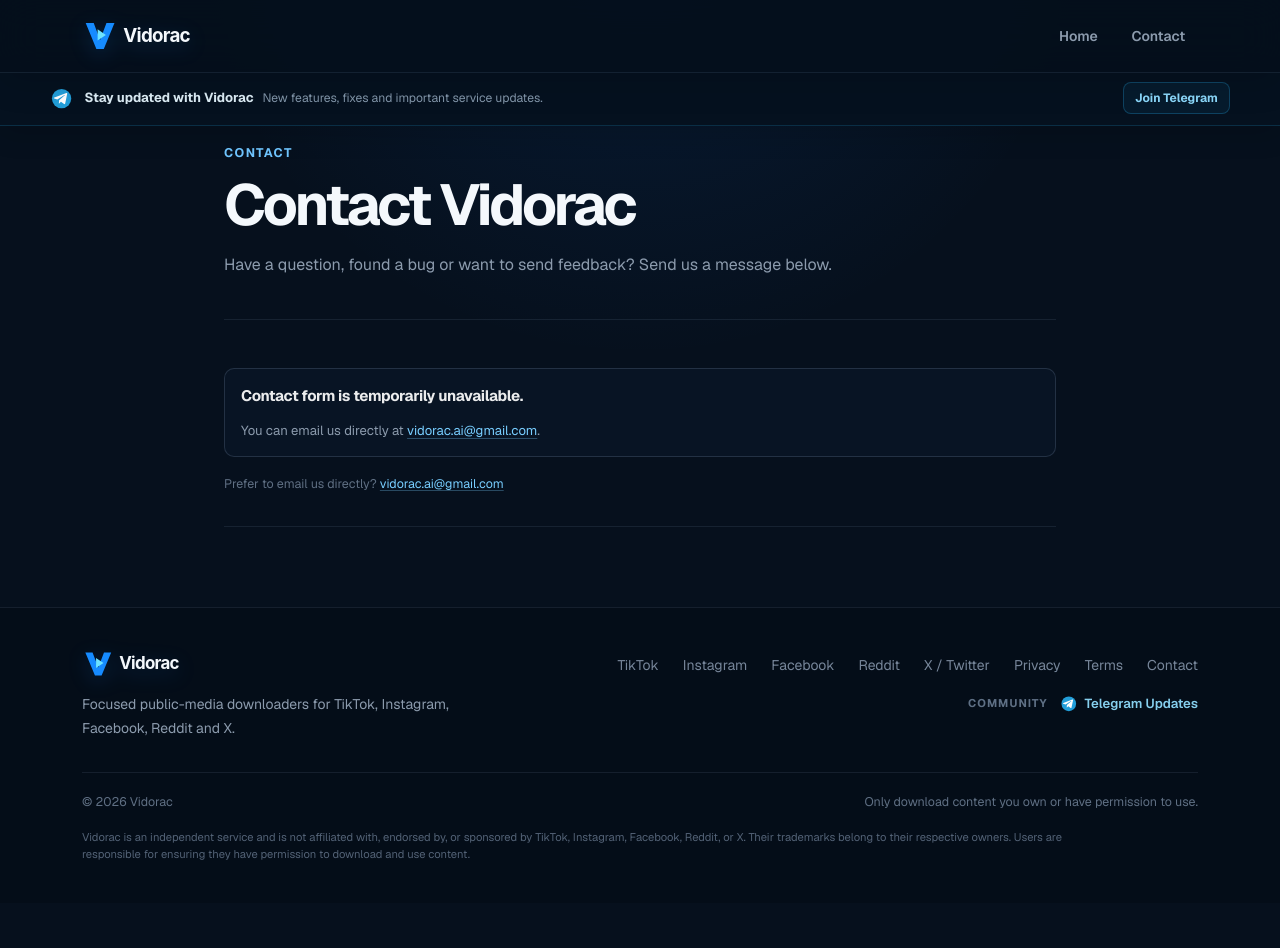
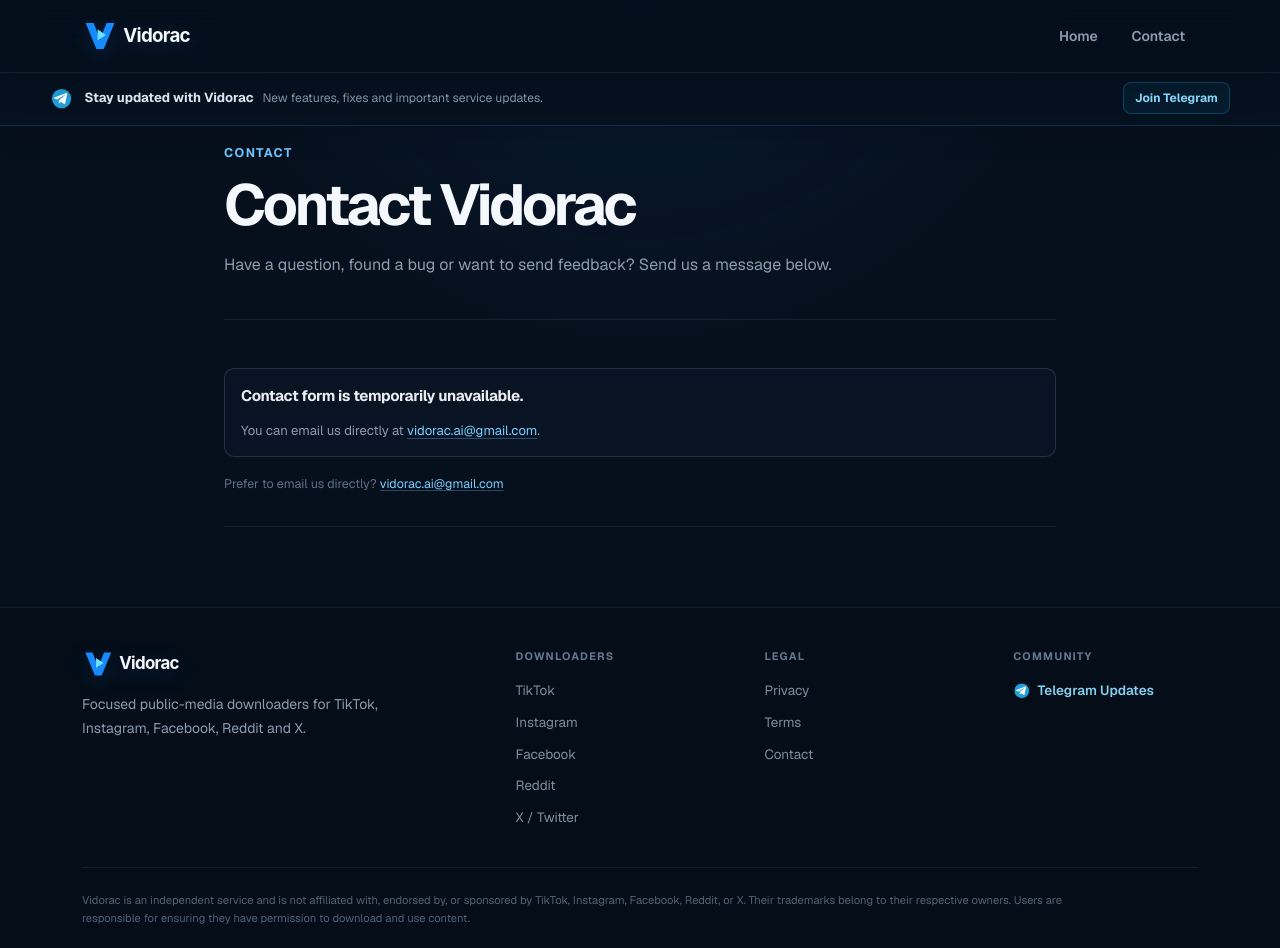
Before and after one commit to futbolisticap-creator/vidorac, a Next.js app in the folder frontend/: page /contact in a window 1280 px wide. Shown: the top 948 px of the page. Before the commit the page ends 903 px from the top, so only its background shows below. Built offline with nearby package versions, Linux system fonts and the light colour scheme; no server answers.

Commit message:
Refactor Vidorac footer layout

```diff
--- a/frontend/src/app/globals.css
+++ b/frontend/src/app/globals.css
@@ -1253,12 +1253,14 @@
   color: #8290a3;
 }
 
-.footer-main {
-  display: flex;
+.footer-columns {
+  display: grid;
+  grid-template-columns: minmax(0, 2fr) repeat(3, minmax(0, 1fr));
   align-items: flex-start;
-  justify-content: space-between;
-  gap: 3rem;
-}
+  gap: clamp(2rem, 5vw, 4.5rem);
+}
+
+.footer-brand-column { max-width: 21rem; }
 
 .footer-brand {
   display: flex;
@@ -1272,28 +1274,33 @@
 
 .footer-brand-logo { width: 7.75rem; }
 
-.footer-links {
-  display: flex;
-  flex-wrap: wrap;
-  justify-content: flex-end;
-  gap: 1rem 1.5rem;
-  padding-top: 0.45rem;
-  color: #77869a;
-  font-size: 0.875rem;
-}
-
-.footer-navigation-groups { display: grid; justify-items: end; gap: 1.1rem; }
-.footer-community { display: flex; align-items: center; gap: 0.8rem; }
-.footer-community > p { color: #5f7085; font-size: 0.7rem; font-weight: 650; letter-spacing: 0.09em; text-transform: uppercase; }
-.footer-community a { display: inline-flex; align-items: center; gap: 0.4rem; color: #86cfee; font-size: 0.82rem; font-weight: 600; text-decoration: none; }
+.footer-link-column { min-width: 0; }
+
+.footer-column-title {
+  margin-bottom: 1rem;
+  color: #65778e;
+  font-size: 0.68rem;
+  font-weight: 680;
+  letter-spacing: 0.11em;
+  text-transform: uppercase;
+}
+
+.footer-column-links {
+  display: flex;
+  align-items: flex-start;
+  flex-direction: column;
+  gap: 0.72rem;
+  color: #7f8da0;
+  font-size: 0.84rem;
+}
+
+.footer-column-links a { color: inherit; text-decoration: none; transition: color 160ms ease; }
+.footer-column-links a:hover { color: #d7e3ef; }
+.footer-community a { display: inline-flex; align-items: center; gap: 0.42rem; color: #86cfee; font-weight: 600; }
 .footer-community a:hover { color: #c5edff; }
 .footer-community svg { width: 1.1rem; height: 1.1rem; }
 
-.footer-links span[aria-disabled="true"] { cursor: default; }
-.footer-links a:not(.support-button) { color: inherit; text-decoration: none; }
-.footer-links a:not(.support-button):hover { color: var(--text); }
-
-.footer-links a:not(.support-button):focus-visible,
+.footer-column-links a:focus-visible,
 .information-links a:focus-visible,
 .information-email:focus-visible,
 .information-inline-link:focus-visible,
@@ -1305,19 +1312,22 @@
 
 .footer-legal {
   max-width: 64rem;
-  margin-top: 1.1rem;
   color: #536276;
   font-size: 0.7rem;
-  line-height: 1.5;
+  line-height: 1.6;
+}
+
+.footer-lower {
+  margin-top: 2.5rem;
+  padding-top: 1.5rem;
+  border-top: 1px solid var(--border-soft);
 }
 
 .footer-bottom {
   display: flex;
   justify-content: space-between;
   gap: 1.5rem;
-  margin-top: 2rem;
-  padding-top: 1.25rem;
-  border-top: 1px solid var(--border-soft);
+  margin-top: 1.15rem;
   color: var(--text-faint);
   font-size: 0.78rem;
 }
@@ -1602,6 +1612,10 @@
 
 @keyframes analysis-spin {
   to { transform: rotate(360deg); }
+}
+
+@media (max-width: 960px) {
+  .footer-columns { grid-template-columns: minmax(0, 1.4fr) minmax(0, 1fr); }
 }
 
 @media (max-width: 767px) {
@@ -1621,11 +1635,9 @@
   .section-heading { align-items: flex-start; flex-direction: column; gap: 0.75rem; }
   .steps-grid { grid-template-columns: 1fr; gap: 2.25rem; }
   .step-card { max-width: 30rem; }
-  .footer-main,
-  .footer-bottom { align-items: flex-start; flex-direction: column; }
-  .footer-links { justify-content: flex-start; }
-  .footer-navigation-groups { justify-items: start; }
-  .footer-community { align-items: flex-start; flex-direction: column; gap: 0.5rem; }
+  .footer-columns { grid-template-columns: 1fr; gap: 2rem; }
+  .footer-brand-column { max-width: 22rem; }
+  .footer-bottom { align-items: flex-start; flex-direction: column; gap: 0.65rem; }
   .support-card { align-items: flex-start; flex-direction: column; }
   .supported-sites-grid { grid-template-columns: repeat(2, minmax(0, 1fr)); }
   .seo-media-grid,
--- a/frontend/src/app/site-footer.tsx
+++ b/frontend/src/app/site-footer.tsx
@@ -7,22 +7,33 @@
   return (
     <footer className="site-footer">
       <div className="mx-auto w-full max-w-[73.75rem] px-4 py-10 sm:px-6 lg:px-8">
-        <div className="footer-main">
-          <div className="max-w-sm">
+        <div className="footer-columns">
+          <div className="footer-brand-column">
             <div className="footer-brand">
               <Image src="/branding/vidorac-logo.svg" alt="Vidorac" width={124} height={32} className="footer-brand-logo" />
             </div>
             <p className="mt-3 text-sm leading-6 text-[var(--text-muted)]">Focused public-media downloaders for TikTok, Instagram, Facebook, Reddit and X.</p>
           </div>
-          <div className="footer-navigation-groups">
-            <nav aria-label="Footer navigation" className="footer-links">
+
+          <nav aria-label="Downloaders" className="footer-link-column">
+            <p className="footer-column-title">Downloaders</p>
+            <div className="footer-column-links">
               {platformOrder.map((id) => <Link key={id} href={platformConfigs[id].path}>{platformConfigs[id].name}</Link>)}
+            </div>
+          </nav>
+
+          <nav aria-label="Legal" className="footer-link-column">
+            <p className="footer-column-title">Legal</p>
+            <div className="footer-column-links">
               <Link href="/privacy">Privacy</Link>
               <Link href="/terms">Terms</Link>
               <Link href="/contact">Contact</Link>
-            </nav>
-            <div className="footer-community">
-              <p>Community</p>
+            </div>
+          </nav>
+
+          <div className="footer-link-column footer-community">
+            <p className="footer-column-title">Community</p>
+            <div className="footer-column-links">
               <a href={TELEGRAM_URL} target="_blank" rel="noopener noreferrer" aria-label="Join Vidorac Telegram channel">
                 <TelegramIcon />
                 <span>Telegram Updates</span>
@@ -30,11 +41,14 @@
             </div>
           </div>
         </div>
-        <div className="footer-bottom">
-          <p>© {new Date().getFullYear()} Vidorac</p>
-          <p>Only download content you own or have permission to use.</p>
+
+        <div className="footer-lower">
+          <p className="footer-legal">Vidorac is an independent service and is not affiliated with, endorsed by, or sponsored by TikTok, Instagram, Facebook, Reddit, or X. Their trademarks belong to their respective owners. Users are responsible for ensuring they have permission to download and use content.</p>
+          <div className="footer-bottom">
+            <p>© {new Date().getFullYear()} Vidorac</p>
+            <p>Only download content you own or have permission to use.</p>
+          </div>
         </div>
-        <p className="footer-legal">Vidorac is an independent service and is not affiliated with, endorsed by, or sponsored by TikTok, Instagram, Facebook, Reddit, or X. Their trademarks belong to their respective owners. Users are responsible for ensuring they have permission to download and use content.</p>
       </div>
     </footer>
   );
```
Also changed, not shown: 1 other file (tests, documents, lock files or other folders).
